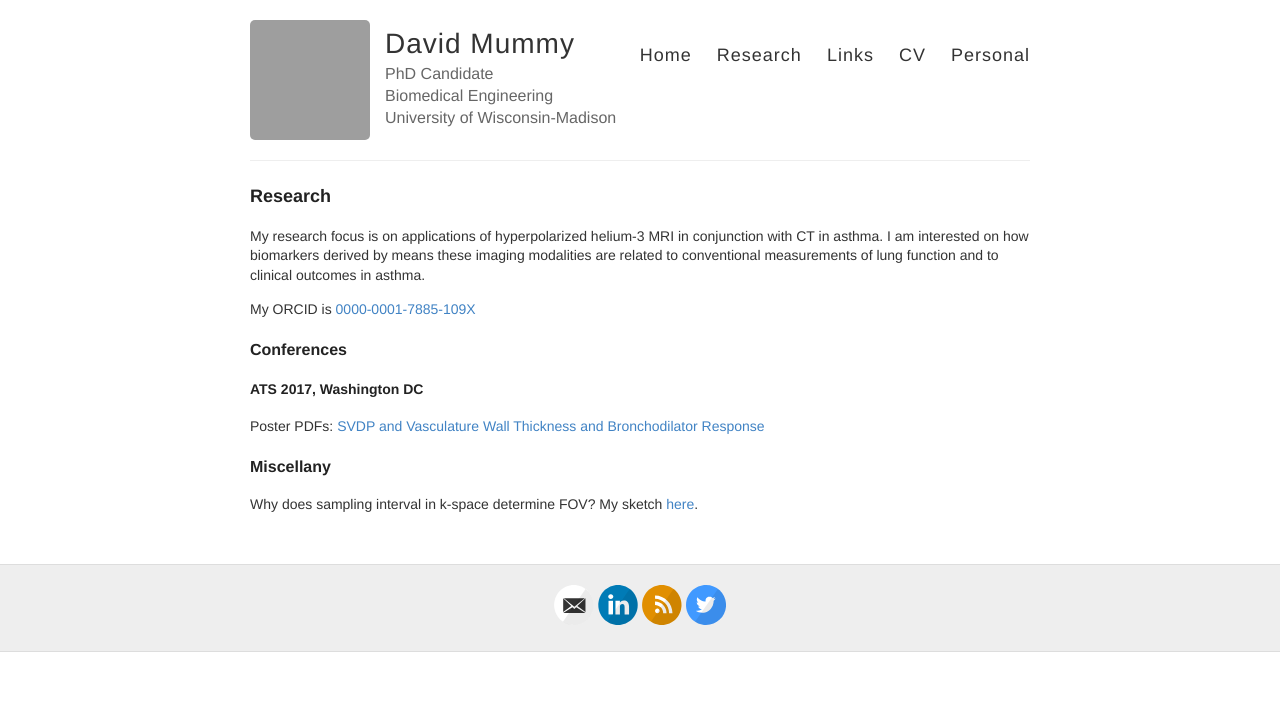
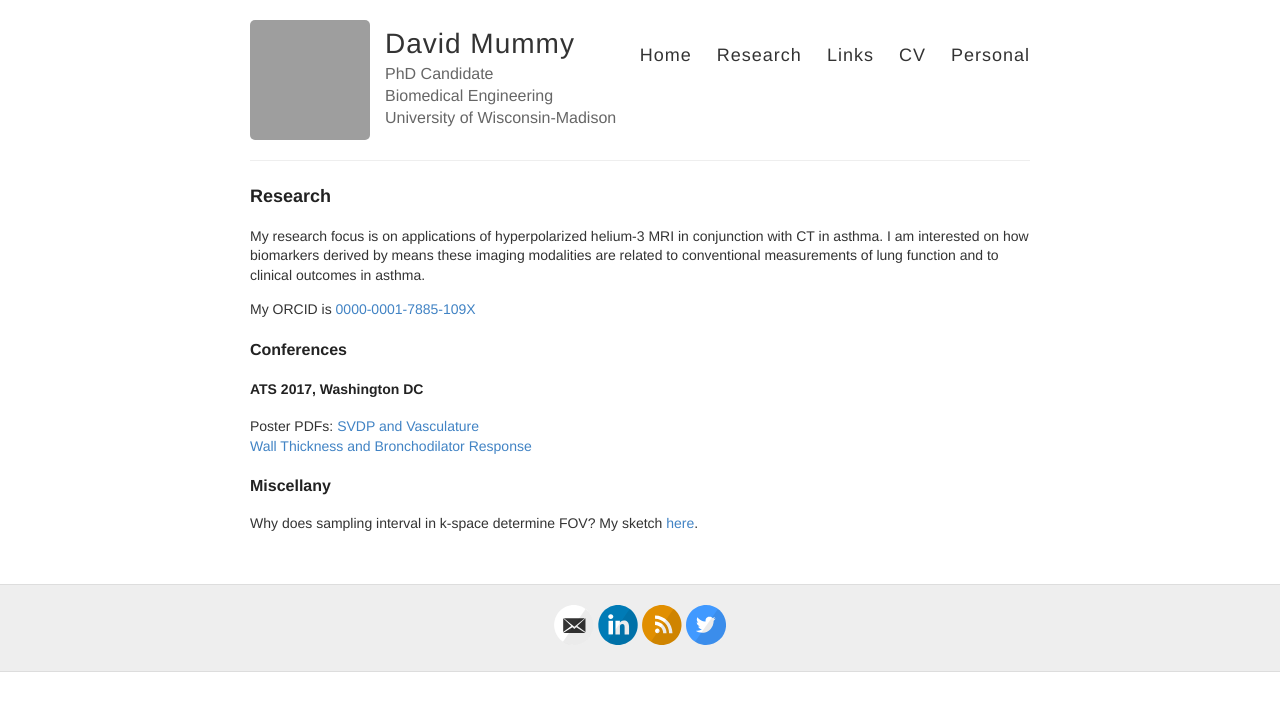
Before and after one commit to mummydg/mummydg.github.io, a Jekyll site: the page built from research.md, in a window 1280 px wide. Shown: the top 711 px of the page. Built offline with Jekyll 4.4.1, drawn with Linux system fonts in a browser that asks for light colours; grey boxes are pictures that could not be loaded.

Commit message:
fixing link line break

```diff
--- a/research.md
+++ b/research.md
@@ -13,7 +13,7 @@
 
 <h3>ATS 2017, Washington DC</h3>
 Poster PDFs:
-<a href="{{site.url}}/pdfs/mummy_ats2017_vasculature.pdf">SVDP and Vasculature</a>
+<a href="{{site.url}}/pdfs/mummy_ats2017_vasculature.pdf">SVDP and Vasculature</a><br>
 <a href="{{site.url}}/pdfs/mummy_ats2017_bronch.pdf">Wall Thickness and Bronchodilator Response</a>
 
 <h2>Miscellany</h2>
```
